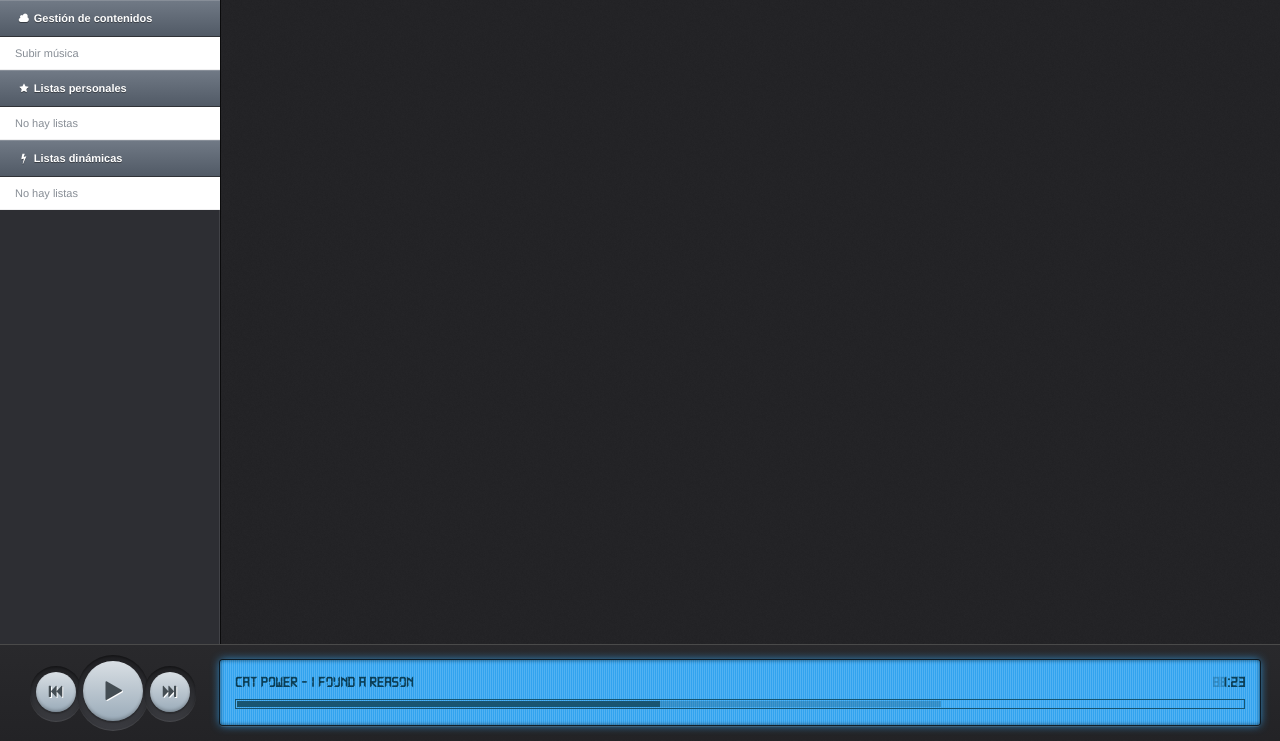
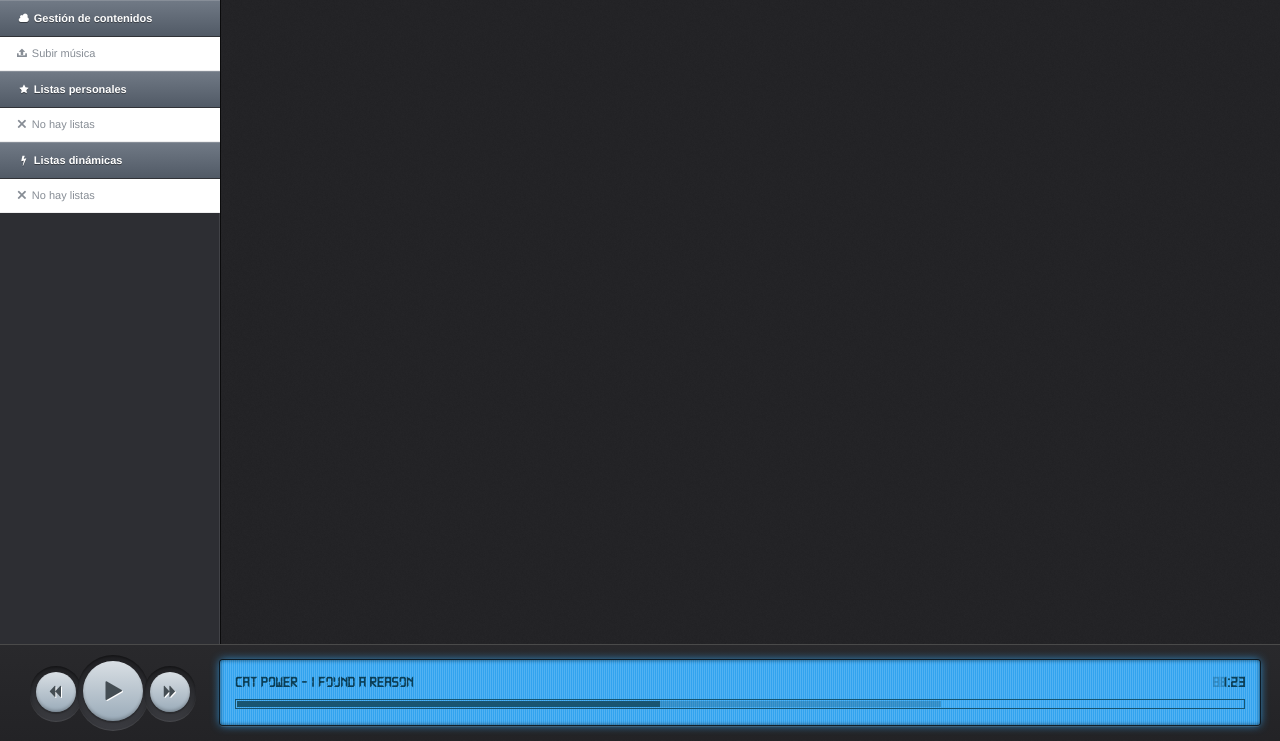
Before and after one commit to clopezl/Devicelost, a PHP site: page / in a window 1280 px wide. Shown: the part 60-801 px from the top of the page. Run offline with PHP 8.4, Linux system fonts and the light colour scheme; the visitor is signed in with stand-in values (Sample User, id 1).

Commit message:
Cambios menores

```diff
--- a/index.php
+++ b/index.php
@@ -7,7 +7,7 @@ if (!isset($_SESSION)) {
 <html>
 	<head>
 		<meta http-equiv="content-type" content="text/html;charset=utf-8">
-		<title>Devicelost 4</title>
+		<title>Devicelost</title>
 		<! Plugins y librerías >
 		<script src="recursos/js/jquery.min.js" charset="utf-8"></script>
 		<script src="recursos/js/jquery-ui.min.js" charset="utf-8"></script>
--- a/reproductor.php
+++ b/reproductor.php
@@ -4,15 +4,15 @@
 			<ul>
 				<li><i class="icon-cloud"></i> Gesti&oacute;n de contenidos</li>
 				<ul>
-					<li><a href="subir-musica.php" class="load">Subir m&uacute;sica</a></li>
+					<li><a href="subir-musica.php" class="load"><i class="icon-upload-alt"></i> Subir m&uacute;sica</a></li>
 				</ul>
 				<li><i class="icon-star"></i> Listas personales</li>
 				<ul>
-					<li><a href="#">No hay listas</a></li>
+					<li><a><i class="icon-remove"></i> No hay listas</a></li>
 				</ul>
 				<li><i class="icon-bolt"></i> Listas din&aacute;micas</li>
 				<ul>
-					<li><a href="#">No hay listas</a></li>
+					<li><a><i class="icon-remove"></i> No hay listas</a></li>
 				</ul>
 			</ul>
 		</div>
@@ -28,9 +28,9 @@
 
 <div id="reproductor">
 	<ul id="controles">
-		<li id="anterior"><a><i class="icon-fast-backward"></i></a></li>
+		<li id="anterior"><a><i class="icon-backward"></i></a></li>
 		<li id="playpause"><a><i class="icon-play"></i></a></li>
-		<li id="siguiente"><a><i class="icon-fast-forward"></i></a></li>
+		<li id="siguiente"><a><i class="icon-forward"></i></a></li>
 	</ul>
 
 	<div id="display">
```
